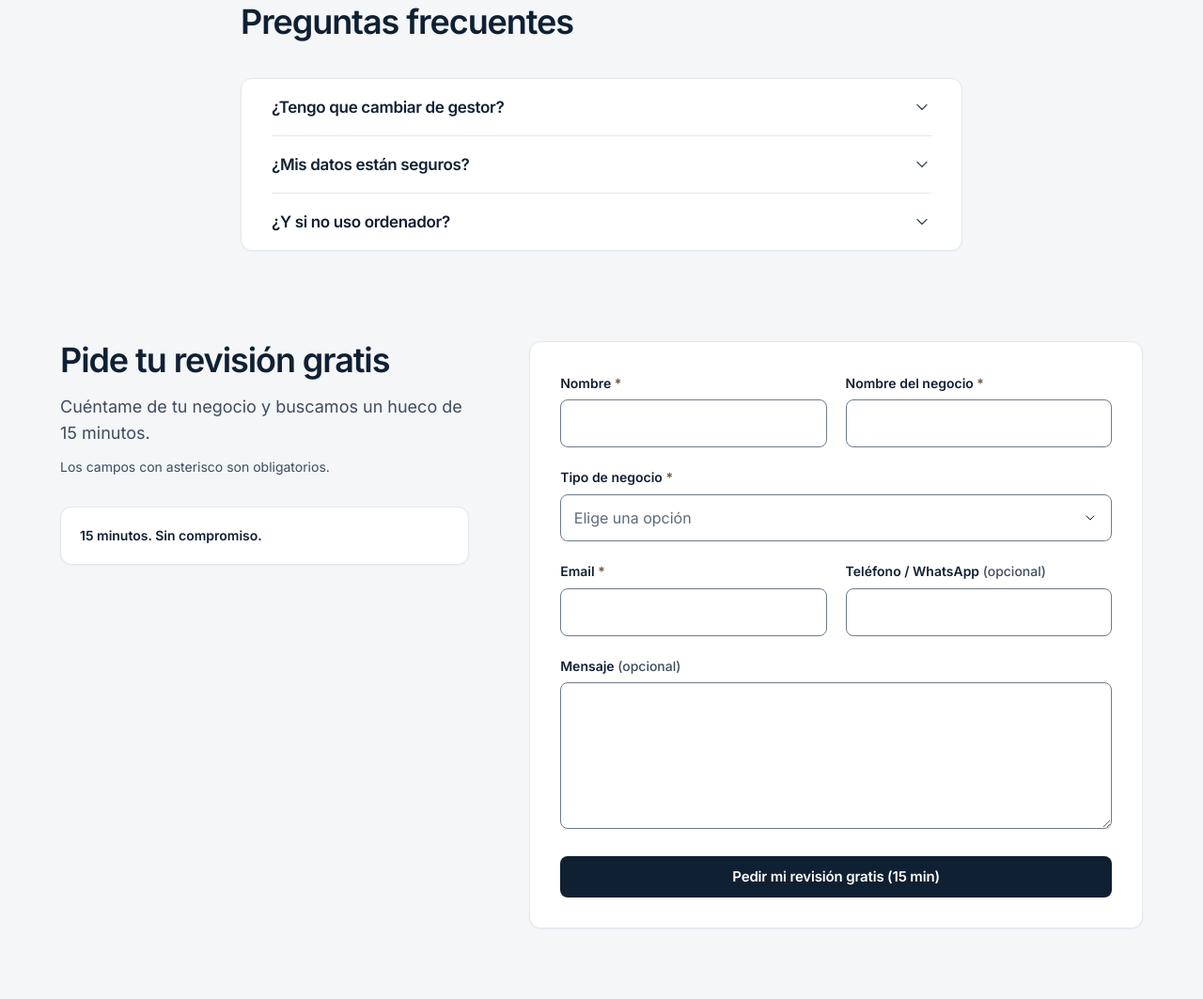
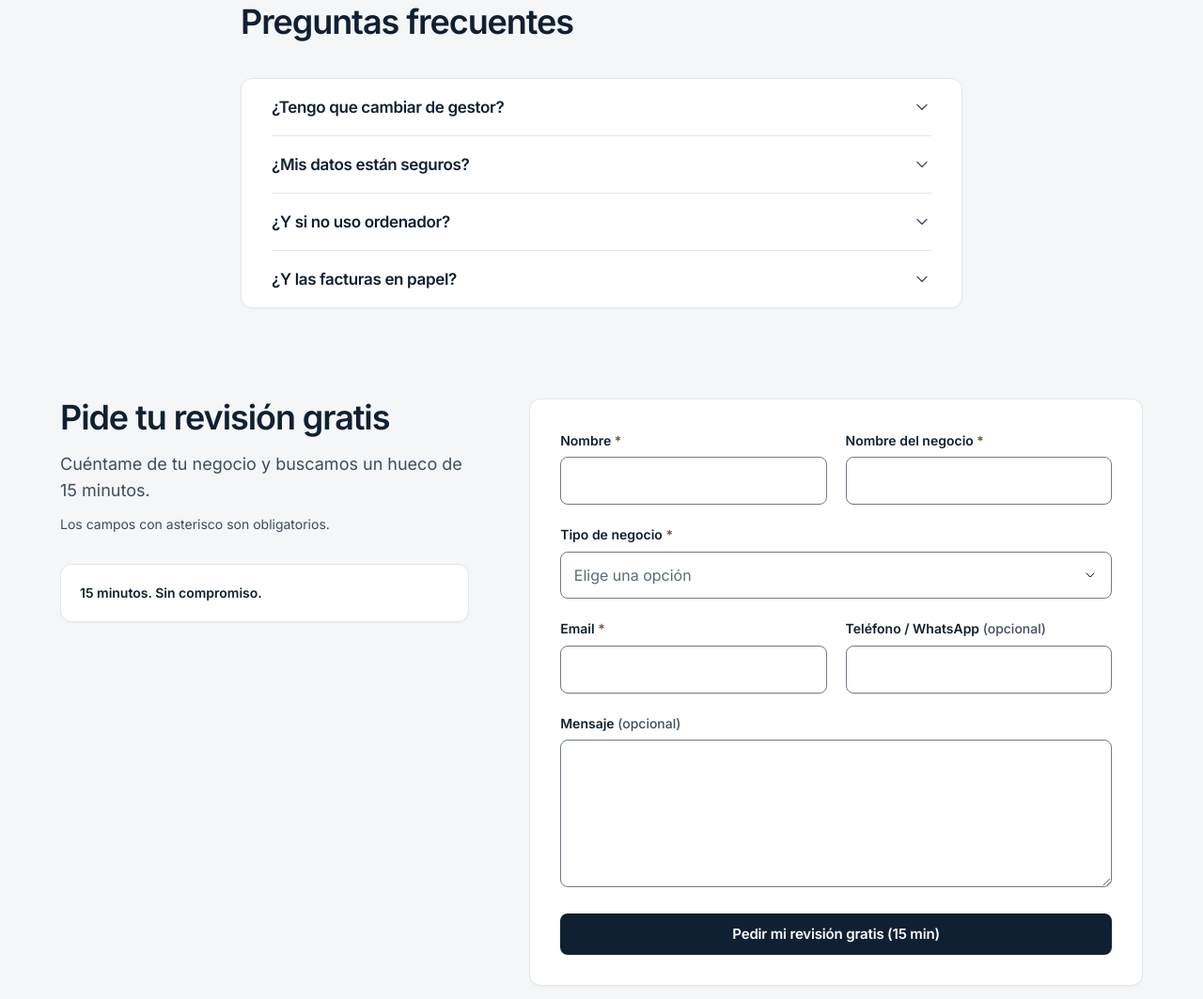
Before and after one commit to gpastoraltarriba/facturas-en-orden, a website: page index.html in a window 1280 px wide. Shown: the part 2365-3428 px from the top of the page at 94% size. Drawn offline with Linux system fonts and the light colour scheme.

Commit message:
Añade una pregunta sobre facturas en papel.
Las facturas en papel o por correo postal se fotografían con el móvil y se reenvían al correo del servicio.

Co-authored-by: gpastoraltarriba <gpastoraltarriba@users.noreply.github.com>

```diff
--- a/index.html
+++ b/index.html
@@ -246,6 +246,15 @@
             <div id="faq-movil" class="faq-panel" role="region" aria-labelledby="faq-movil-btn" hidden>
               <p>Basta con el móvil.</p>
             </div>
+            <h3 class="m-0 border-t border-line">
+              <button type="button" class="faq-trigger" id="faq-papel-btn" aria-expanded="false" aria-controls="faq-papel">
+                ¿Y las facturas en papel?
+                <svg class="chevron" width="20" height="20" viewBox="0 0 24 24" aria-hidden="true" fill="none" stroke="currentColor" stroke-width="1.5" stroke-linecap="round" stroke-linejoin="round"><path d="m6 9 6 6 6-6"></path></svg>
+              </button>
+            </h3>
+            <div id="faq-papel" class="faq-panel" role="region" aria-labelledby="faq-papel-btn" hidden>
+              <p>Facturas en papel o por correo postal: hazles una foto con el móvil y reenvíala al correo del servicio.</p>
+            </div>
           </div>
         </div>
       </section>
```
